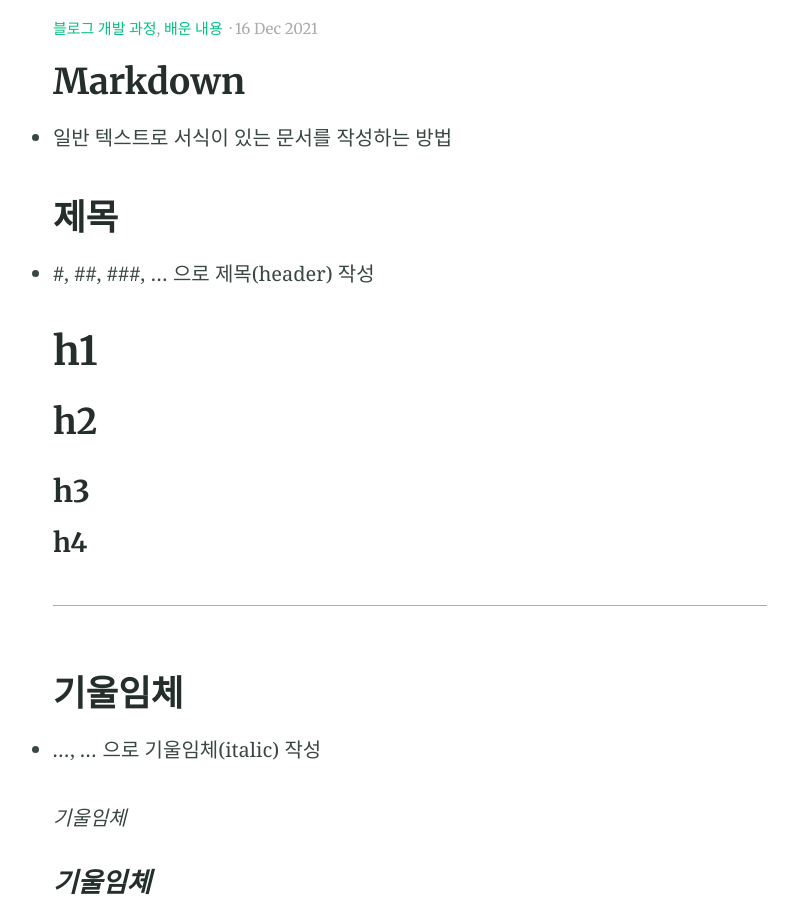
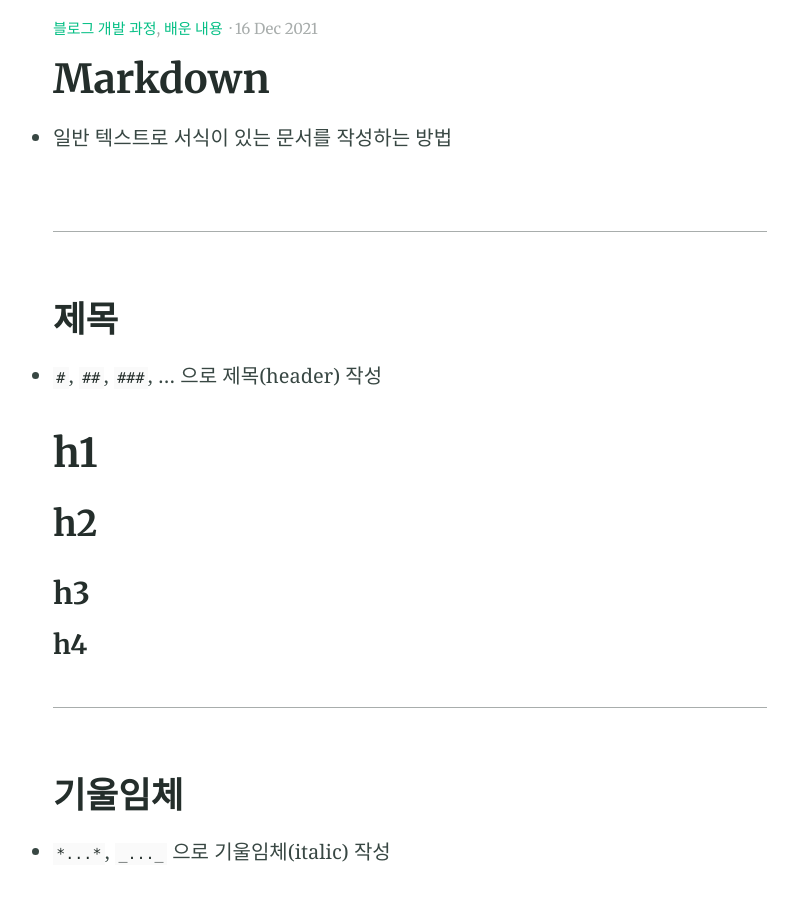
Before and after one commit to chohyeonho/chohyeonho.github.io, a Jekyll site: the page built from _posts/2021-12-16-markdown.md, in a window 1280 px wide and 900 px high, scrolled down 513 px. Shown: the whole window, without its empty margins (230-1028 px from the left). Built offline with Jekyll 4.4.1, drawn with Linux system fonts in a browser that asks for light colours; comment, search, counter and statistics services are not loaded; some of the changed text lies outside the part shown.

```diff
--- a/_posts/2021-12-16-markdown.md
+++ b/_posts/2021-12-16-markdown.md
@@ -10,19 +10,22 @@ feature_text: |
 feature_image: "https://picsum.photos/2560/600?image=733"
 ---
 
-## Markdown
+# Markdown
 - 일반 텍스트로 서식이 있는 문서를 작성하는 방법
 
+---
+
 ## 제목
-- #, ##, ###, ... 으로 제목(header) 작성
+- `#`, `##`, `###`, ... 으로 제목(header) 작성
 
 # h1
 ## h2
 ### h3
 #### h4
+
 ---
 ## 기울임체
-- *...*, _..._ 으로 기울임체(italic) 작성
+- `*...*`, `_..._` 으로 기울임체(italic) 작성
 
 *기울임체*
 
```
Also changed, not shown: other parts of _posts/2021-12-16-markdown.md (+4 -1 lines).
